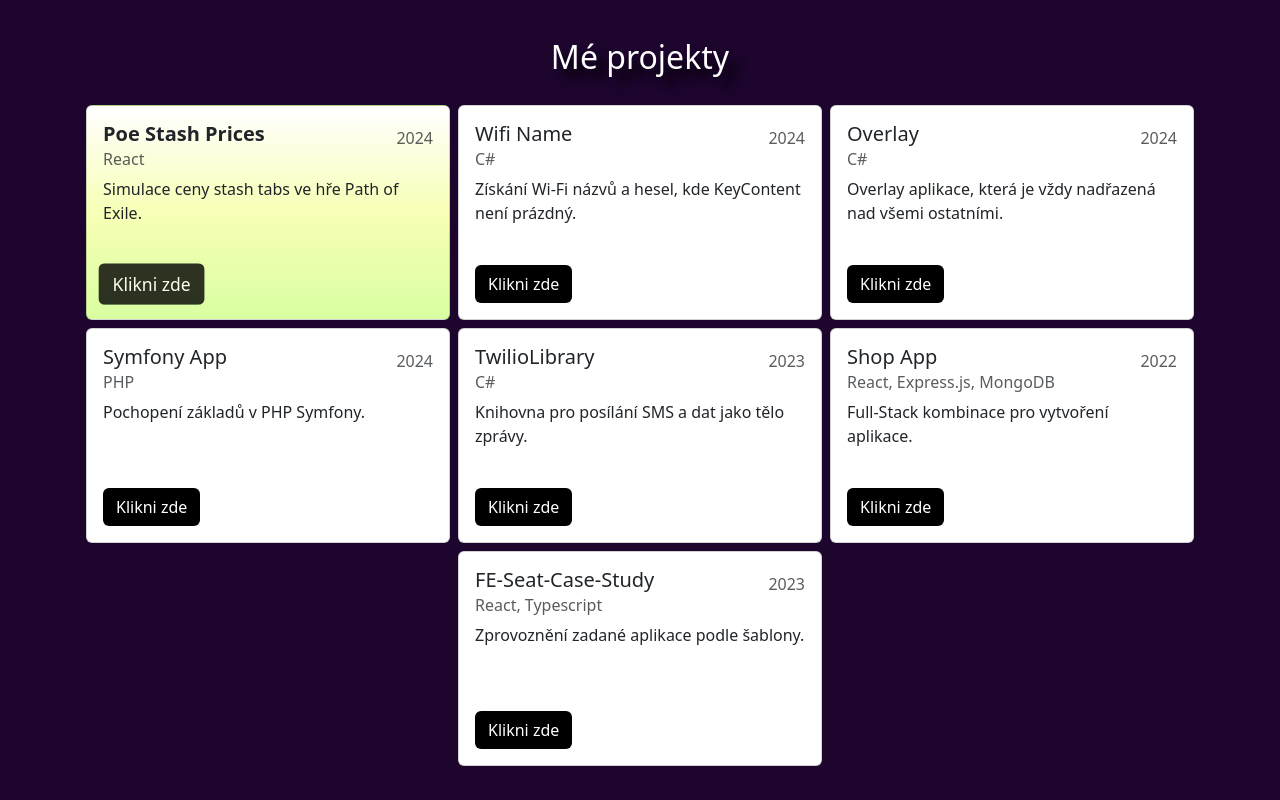
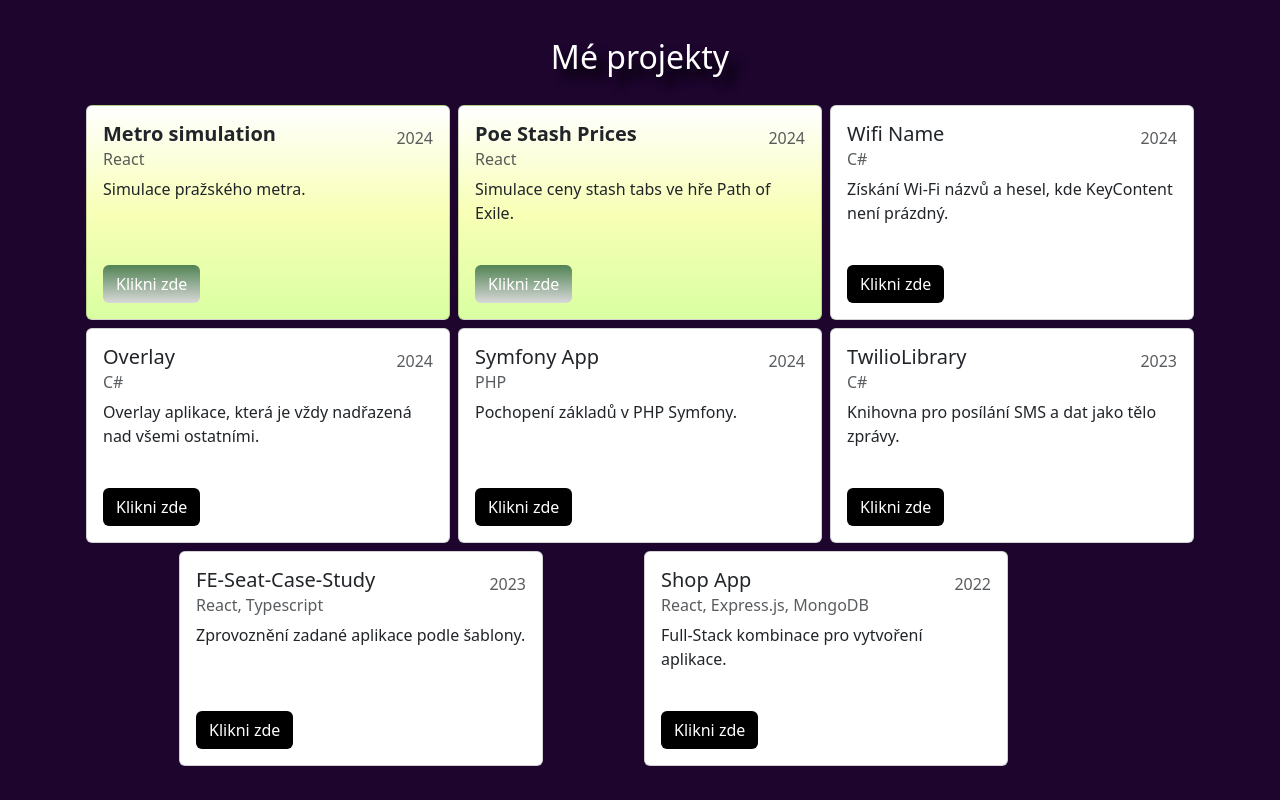
Before and after one commit to mhrubes/My-Portfolio, a React (Create React App) app in the folder portfolio/: page /about in a window 1280 px wide. Shown: the part 1200-2000 px from the top of the page. Built offline with nearby package versions, Linux system fonts and the light colour scheme.

Commit message:
pridani projektu a drobne upravy stylu

```diff
--- a/portfolio/src/App.css
+++ b/portfolio/src/App.css
@@ -148,21 +148,17 @@ body {
     transform: rotateY(180deg);
 }
 
-@keyframes pulse {
+@keyframes colorSweep {
     0% {
-        transform: scale(1);
-        opacity: 1;
-    }
-    50% {
-        transform: scale(1.1);
-        opacity: 0.8;
+        background-position: 0% 100%;
     }
     100% {
-        transform: scale(1);
-        opacity: 1;
+        background-position: 0% 0%;
     }
 }
 
-.pulse-animation {
-    animation: pulse 2.5s ease-in-out infinite;
+.color-sweep-animation {
+    background: linear-gradient(180deg, #52148d, #195f1d, #d9d9da, #195f1d, #52148d);
+    background-size: 100% 600%;
+    animation: colorSweep 10s linear infinite;
 }
--- a/portfolio/src/components/about/Project-detail.js
+++ b/portfolio/src/components/about/Project-detail.js
@@ -19,7 +19,7 @@ function ProjectDetail(props) {
           }
         : {}
 
-    const buttonClass = special ? 'btn projectDetailButton pulse-animation' : 'btn projectDetailButton'
+    const buttonClass = special ? 'btn projectDetailButton color-sweep-animation' : 'btn projectDetailButton'
 
     return (
         <div className="card m-0" style={cardStyle}>
@@ -35,7 +35,7 @@ function ProjectDetail(props) {
                 <div className="mt-auto">
                     <Link className="text-decoration-none" to={link} target="_blank">
                         <button className={buttonClass}>
-                            <span className="">{t('aboutPage.clickHere')}</span>
+                            <span className={special && 'text-white'}>{t('aboutPage.clickHere')}</span>
                         </button>
                     </Link>
                 </div>
--- a/portfolio/src/locales/cs.json
+++ b/portfolio/src/locales/cs.json
@@ -14,6 +14,7 @@
         "motivationText": "Jak jsem již zmínil v úvodu, programování mě začalo bavit již na přelomu základní a střední školy. Na tomto oboru se mi líbí hlavně to, že člověk nikdy nemůže být nejlepší aniž by se stále nezdokonaloval. <br/><br/>Je tomu tak i díky rychlému vývoji v IT, a i proto mám motivaci každý den se dozvědět nebo naučit něco nového, co jsem ještě minulý den nevěděl, nebo neuměl. <br/><br/>Nejvíce se mi na IT oboru tedy líbí to, že každý další den je co se učit, ať už ve stejném nebo v jiném programovacím jazyce, nebo z pohledu databází.<br/><br/>Je tedy <strong>mým cílem</strong> se co nejvíce zlepšovat, pokud to jde a zároveň bádat a objevovat krásy IT odvětví.",
         "reference": "Mé projekty",
 
+        "metroSimulation": "Simulace pražského metra.",
         "poeStashPrices": "Simulace ceny stash tabs ve hře Path of Exile.",
         "wifiNameApp": "Získání Wi-Fi názvů a hesel, kde KeyContent není prázdný.",
         "overlayApp": "Overlay aplikace, která je vždy nadřazená nad všemi ostatními.",
--- a/portfolio/src/locales/en.json
+++ b/portfolio/src/locales/en.json
@@ -14,6 +14,7 @@
         "motivationText": "As I already mentioned in the introduction, I started to enjoy programming at the turn of primary and secondary school. What I like about this field is that one can never be the best without constantly improving. <br/><br/>This is also due to the rapid development in IT, and that's why I have the motivation to learn or learn something new every day that I didn't know or couldn't do the day before.<br/><br/>I like the IT field the most so I like the fact that every other day there is something to learn, whether in the same or a different programming language, or from the point of view of databases.<br/><br/>So <strong>my goal</strong> is to to improve as much as possible while at the same time researching and discovering the beauty of the IT industry.",
         "reference": "My Projects",
 
+        "metroSimulation": "Simulation of the Prague metro.",
         "poeStashPrices": "Simulate the price of stash tabs in Path of Exile.",
         "wifiNameApp": "Get Wi-Fi Name & Password where KeyContent is not empty.",
         "overlayApp": "Overlay app which is all time top most over another applications.",
--- a/portfolio/src/pages/About.js
+++ b/portfolio/src/pages/About.js
@@ -48,13 +48,14 @@ function About() {
     ]
 
     const projects = [
+        { name: 'Metro simulation', progLang: 'React', desc: 'metroSimulation', link: 'https://metro-simulation.vercel.app/', special: true, year: '2024' },
         { name: 'Poe Stash Prices', progLang: 'React', desc: 'poeStashPrices', link: 'https://poe-stash-prices.vercel.app/', special: true, year: '2024' },
         { name: 'Wifi Name', progLang: 'C#', desc: 'wifiNameApp', link: 'https://github.com/mhrubes/WifiName', year: '2024' },
         { name: 'Overlay', progLang: 'C#', desc: 'overlayApp', link: 'https://github.com/mhrubes/Overlay', year: '2024' },
         { name: 'Symfony App', progLang: 'PHP', desc: 'symfonyApp', link: 'https://github.com/mhrubes/SymfonyApp', year: '2024' },
         { name: 'TwilioLibrary', progLang: 'C#', desc: 'twilioLibraryApp', link: 'https://github.com/mhrubes/TwilioLibrary', year: '2023' },
-        { name: 'Shop App', progLang: 'React, Express.js, MongoDB', desc: 'shopApp', link: 'https://github.com/mhrubes/shop_testing', year: '2022' },
-        { name: 'FE-Seat-Case-Study', progLang: 'React, Typescript', desc: 'feSeatCaseStudy', link: 'https://github.com/mhrubes/frontend-seating-case-study', year: '2023' }
+        { name: 'FE-Seat-Case-Study', progLang: 'React, Typescript', desc: 'feSeatCaseStudy', link: 'https://github.com/mhrubes/frontend-seating-case-study', year: '2023' },
+        { name: 'Shop App', progLang: 'React, Express.js, MongoDB', desc: 'shopApp', link: 'https://github.com/mhrubes/shop_testing', year: '2022' }
     ]
 
     const getColumnClass = (index, total) => {
```
